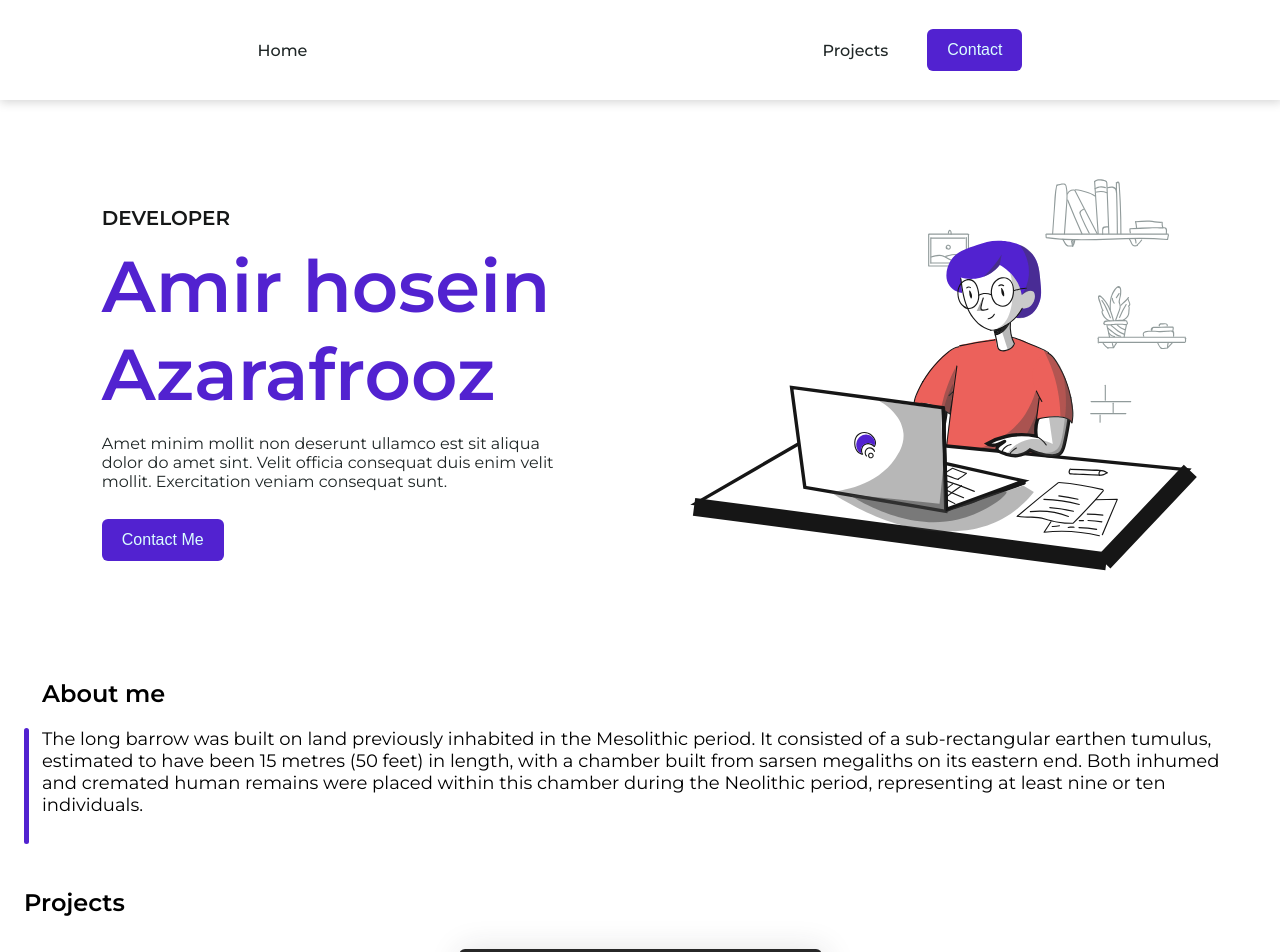
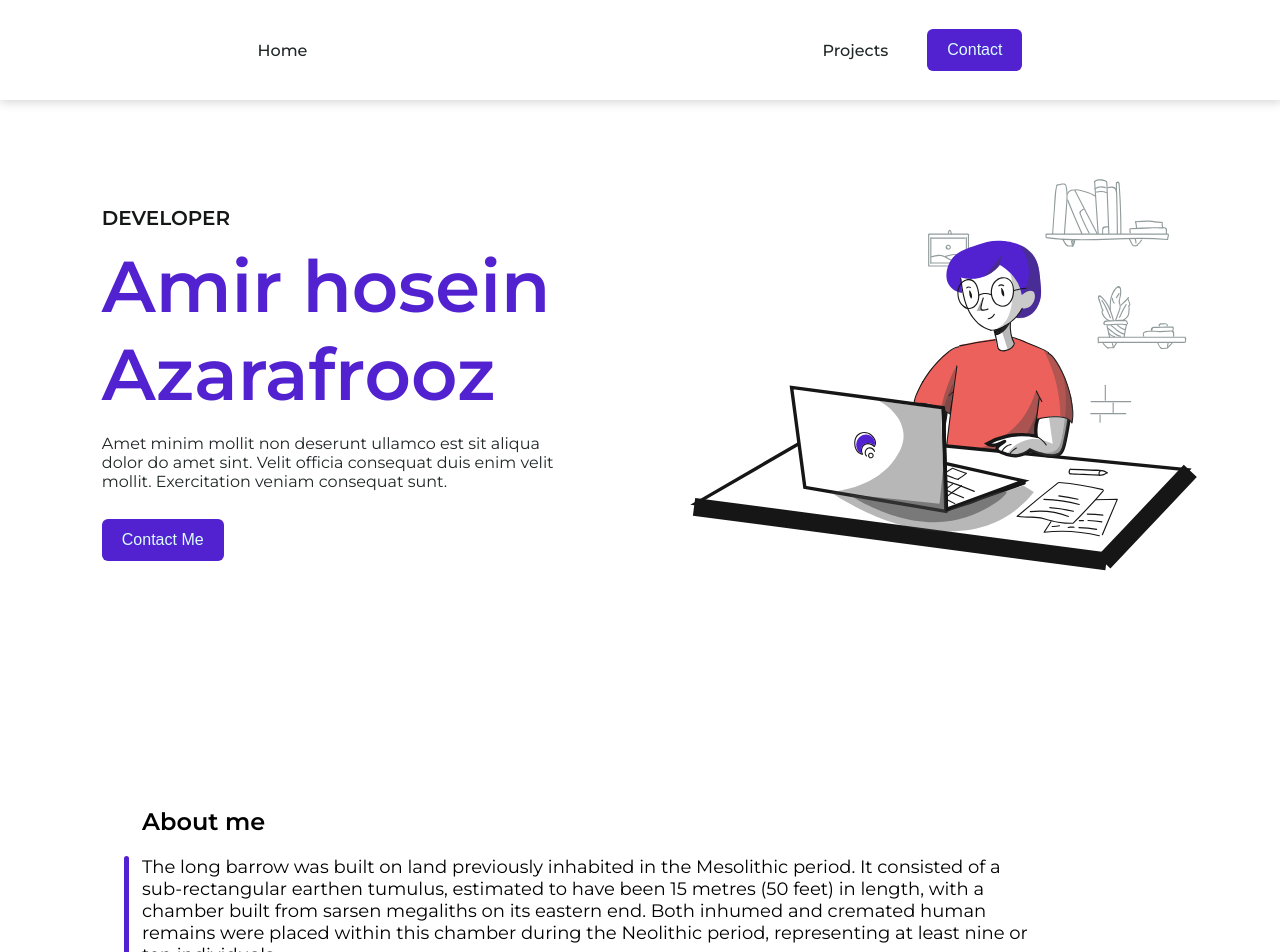
Before and after one commit to amirazarafrooz/myportfolio, a React (Vite) app: page / in a window 1280 px wide. Shown: the top 952 px of the page. Built offline with nearby package versions, Linux system fonts and the light colour scheme.

Commit message:
make about section responsive

```diff
--- a/css/aboutmesection.css
+++ b/css/aboutmesection.css
@@ -1 +1 @@
-@import"https://fonts.googleapis.com/css2?family=Montserrat:wght@400;500;600&display=swap";*{margin:0;padding:0;box-sizing:border-box}html{font-size:10px}body{font-family:"Montserrat",sans-serif}.aboutme__section h2{font-size:2.4rem;font-weight:600;margin-top:72px;margin-bottom:20px;padding:0 42px}.aboutme__section p{font-size:1.8rem;font-weight:400;padding:0 42px;margin-bottom:72px}.aboutme__bookmark{border-radius:6px;background-color:#5222d0;height:116px;width:5px;display:block;position:absolute;left:24px;top:0}.aboutme__caption{display:flex;position:relative}
+@import"https://fonts.googleapis.com/css2?family=Montserrat:wght@400;500;600&display=swap";*{margin:0;padding:0;box-sizing:border-box}html{font-size:10px}body{font-family:"Montserrat",sans-serif}.aboutme__section h2{font-size:2.4rem;font-weight:600;margin-top:72px;margin-bottom:20px;padding:0 42px}.aboutme__section p{font-size:1.8rem;font-weight:400;padding:0 42px;margin-bottom:72px}.aboutme__bookmark{border-radius:6px;background-color:#5222d0;height:116px;width:5px;display:block;position:absolute;left:24px;top:0}.aboutme__caption{display:flex;position:relative}@media(min-width: 900px){.aboutme__section{padding:0 200px 0 100px;margin-top:200px;margin-bottom:140px}}
--- a/style/aboutmesection.scss
+++ b/style/aboutmesection.scss
@@ -40,3 +40,16 @@
     position: relative;
 
 }
+
+
+@media (min-width: 900px) {
+    .aboutme__section {
+
+            padding: 0 200px 0 100px;
+            margin-top: 200px;
+            margin-bottom: 140px;
+
+    }
+
+
+}
```
